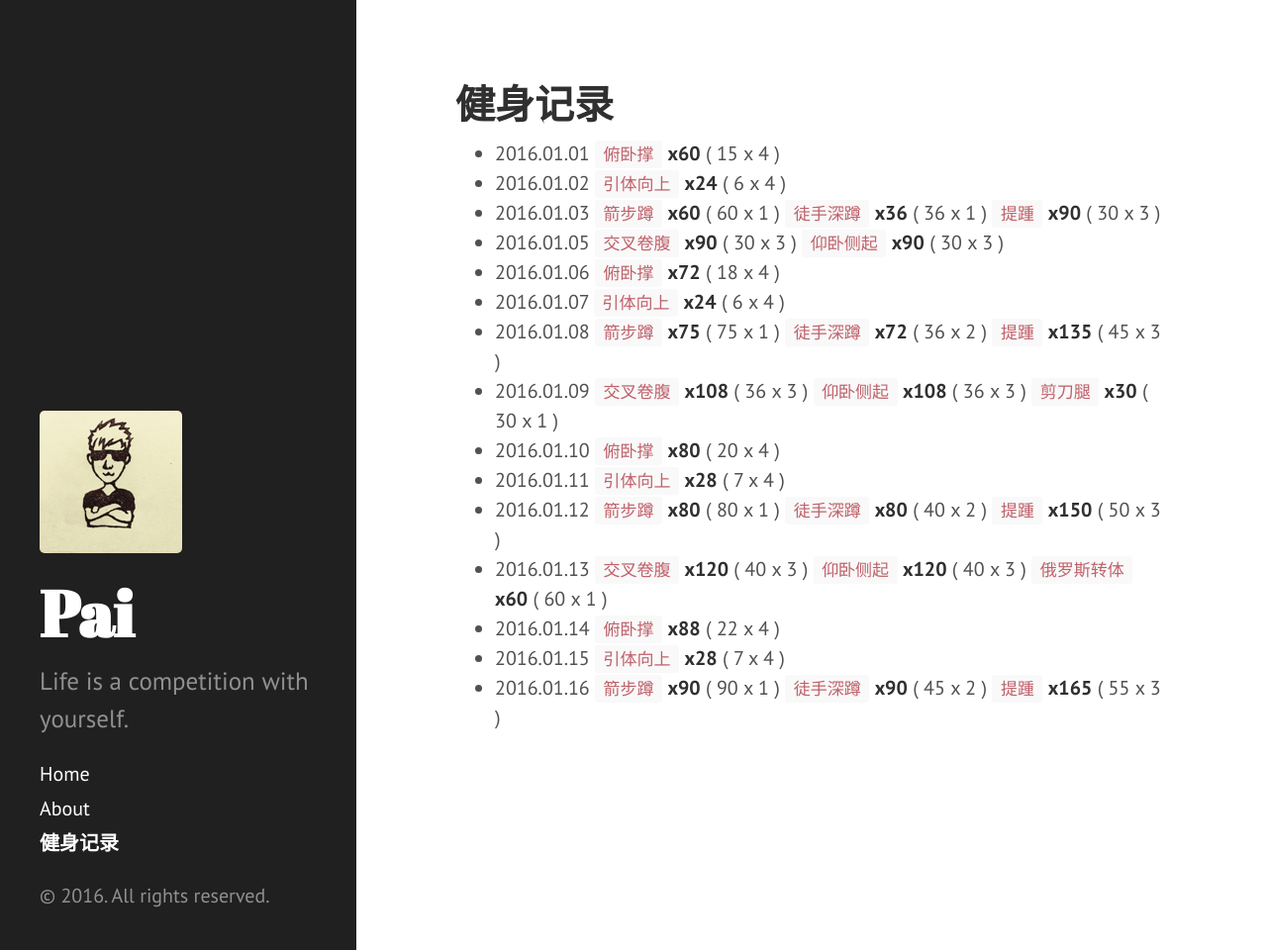
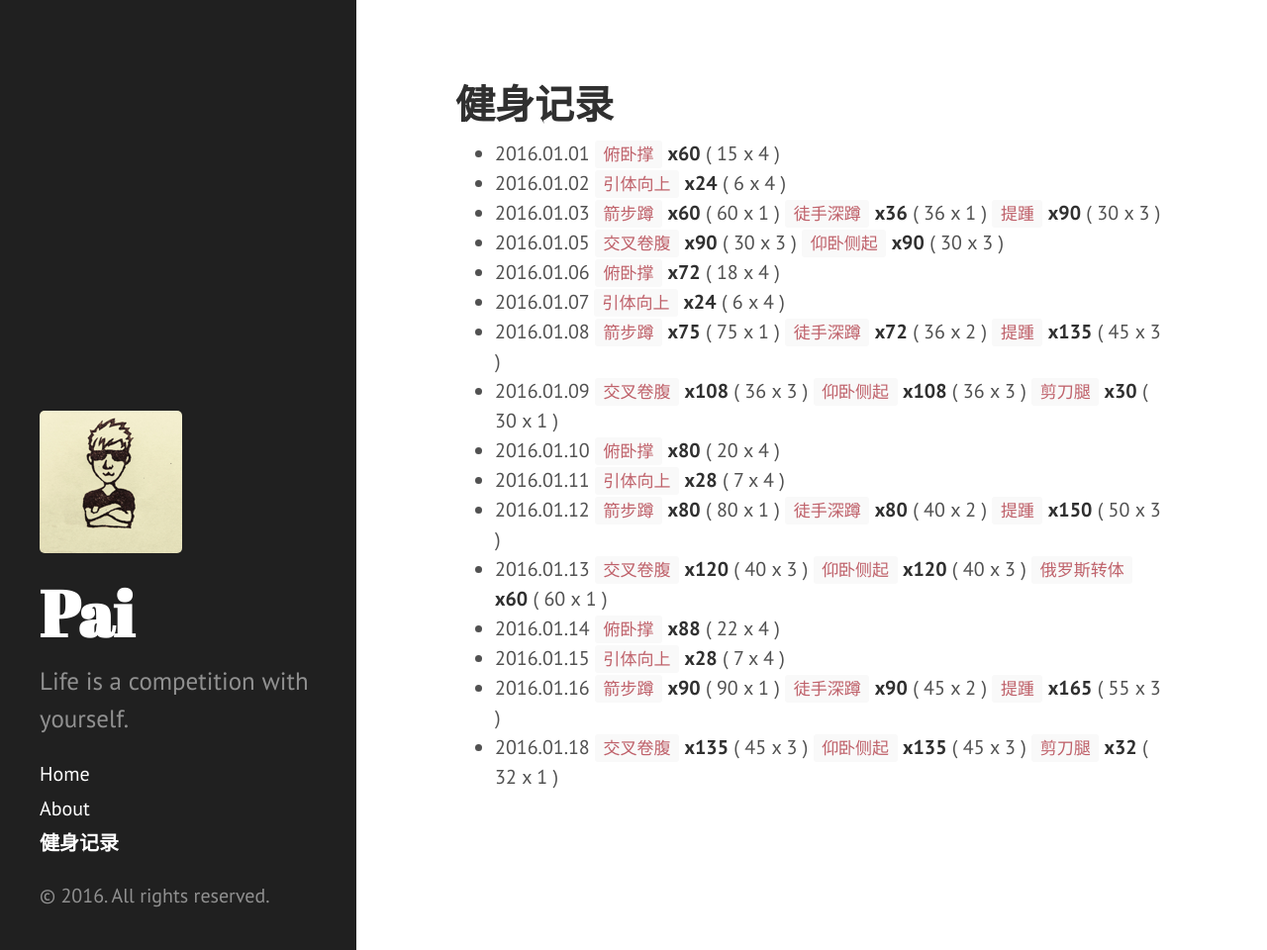
Before and after one commit to dragon8897/dragon8897.github.io, a Jekyll site: the page built from fitness.md, in a window 1280 px wide and 960 px high. Shown: the whole window at 99% size. Built offline with Jekyll 4.4.1, drawn with Linux system fonts in a browser that asks for light colours; Markdown is read by kramdown in place of the engine named in the settings.

Commit message:
add fitness record.

```diff
--- a/fitness.md
+++ b/fitness.md
@@ -19,3 +19,4 @@ title: 健身记录
 - 2016.01.14 `俯卧撑` **x88** ( 22 x 4 )
 - 2016.01.15 `引体向上` **x28** ( 7 x 4 )
 - 2016.01.16 `箭步蹲` **x90** ( 90 x 1 ) `徒手深蹲` **x90** ( 45 x 2 ) `提踵` **x165** ( 55 x 3 )
+- 2016.01.18 `交叉卷腹` **x135** ( 45 x 3 ) `仰卧侧起` **x135** ( 45 x 3 ) `剪刀腿` **x32** ( 32 x 1 )
```
